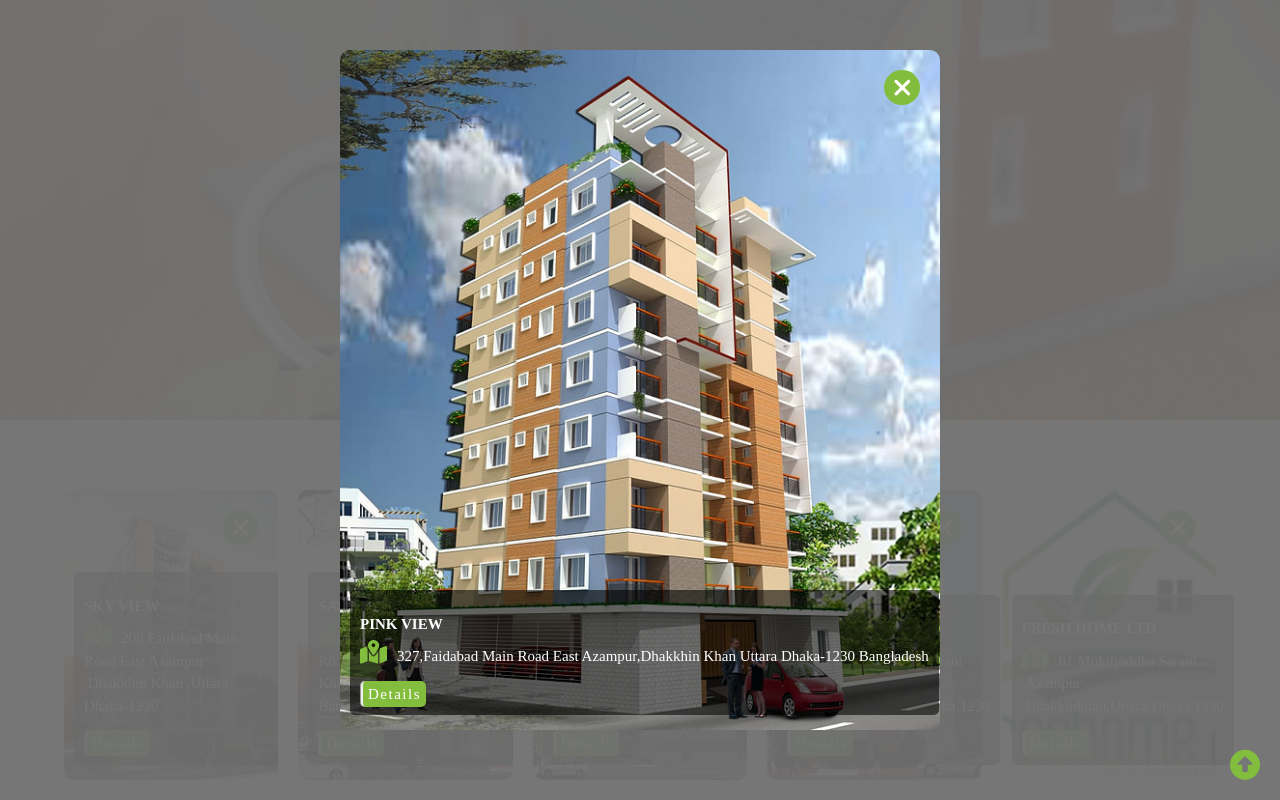
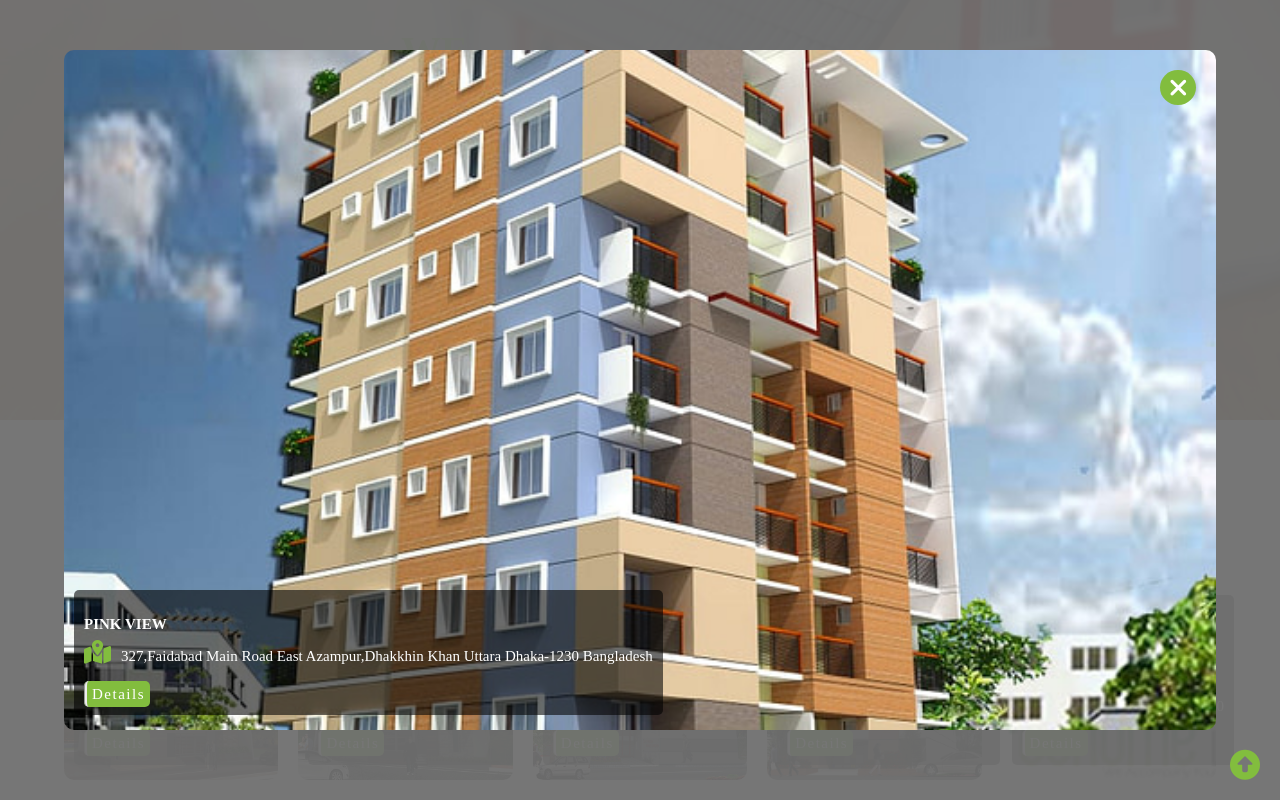
Before and after one commit to Tanvirmehedi/fhl, a plain HTML site: page index.html in a window 1280 px wide. Both pictures are taken after a click on the icon 171 px from the left and 1008 px from the top of the page. Shown: the part 374-1174 px from the top of the page. Drawn offline with Linux system fonts and the light colour scheme.

Commit message:
Major Mistake

```diff
--- a/style.css
+++ b/style.css
@@ -302,7 +302,7 @@ nav .nav__menu .nav__item .nav__links:hover a {
 }
 .full_image {
   position: fixed !important;
-  width: 75vh;
+  width: 90vw;
   height: 85vh;
   z-index: 1000;
   top: 50px;
```
